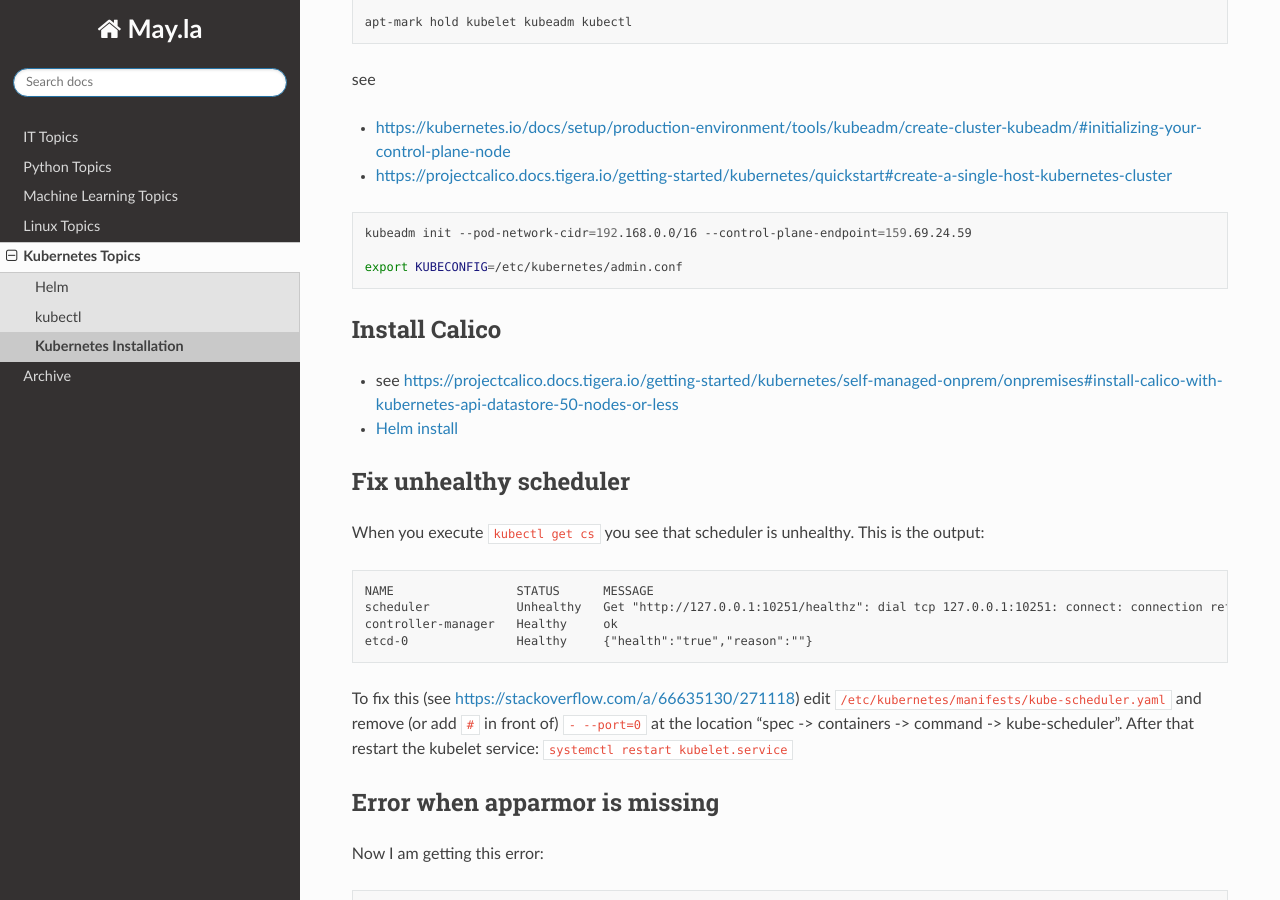
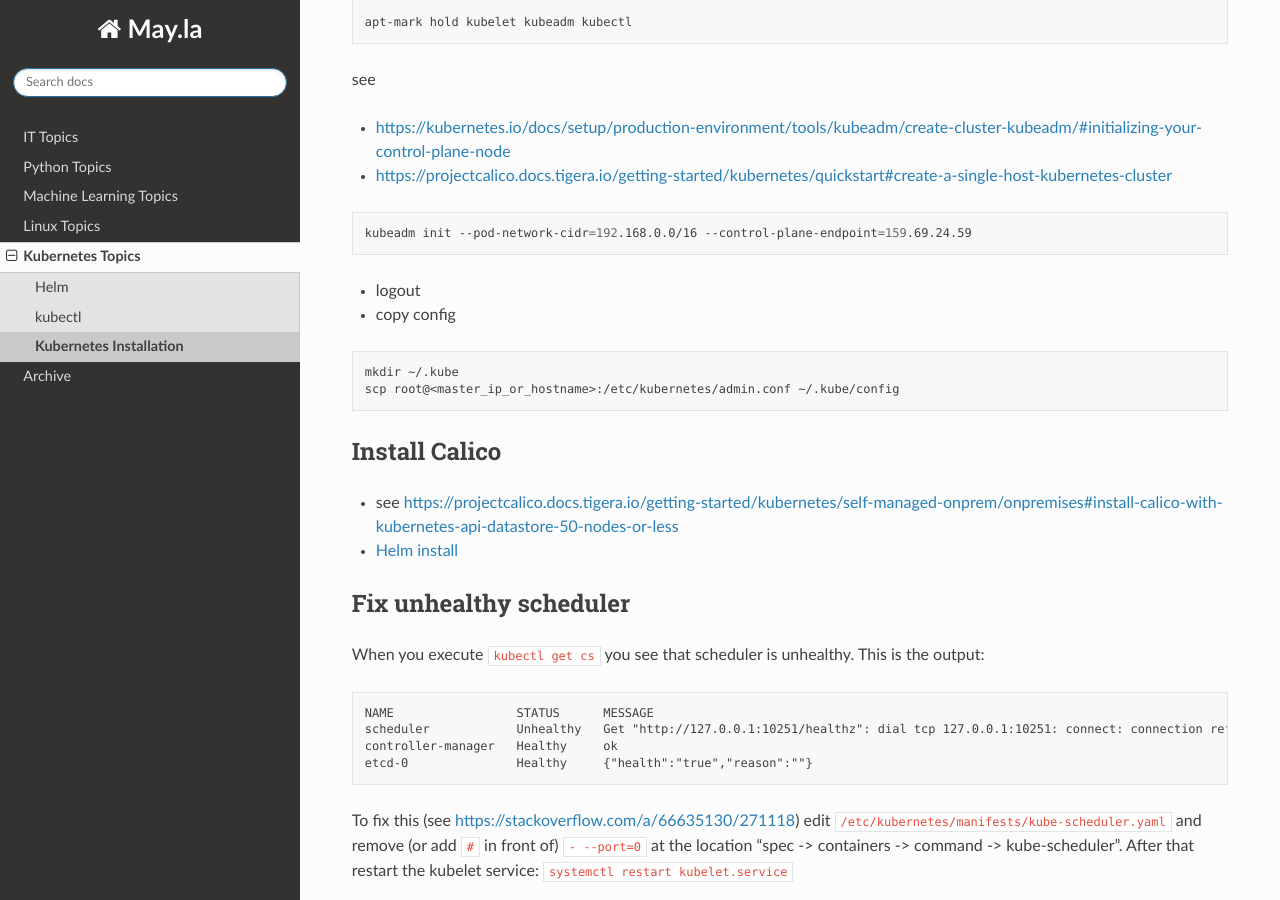
Before and after one commit to PhilipMay/May.la, a Sphinx documentation site: the page built from source/k8s/kubernetes-install.md, in a window 1280 px wide and 900 px high, scrolled down 1994 px. Built offline with Sphinx 7.4.7 and the Read the Docs theme 2.0.0, drawn with Linux system fonts in a browser that asks for light colours.

Commit message:
Update kubernetes-install.md

````diff
--- a/source/k8s/kubernetes-install.md
+++ b/source/k8s/kubernetes-install.md
@@ -99,8 +99,14 @@ see
 - https://projectcalico.docs.tigera.io/getting-started/kubernetes/quickstart#create-a-single-host-kubernetes-cluster
 ```bash
 kubeadm init --pod-network-cidr=192.168.0.0/16 --control-plane-endpoint=159.69.24.59
+```
 
-export KUBECONFIG=/etc/kubernetes/admin.conf
+- logout
+- copy config
+
+```bash
+mkdir ~/.kube
+scp root@<master_ip_or_hostname>:/etc/kubernetes/admin.conf ~/.kube/config
 ```
 
 ## Install Calico
````
